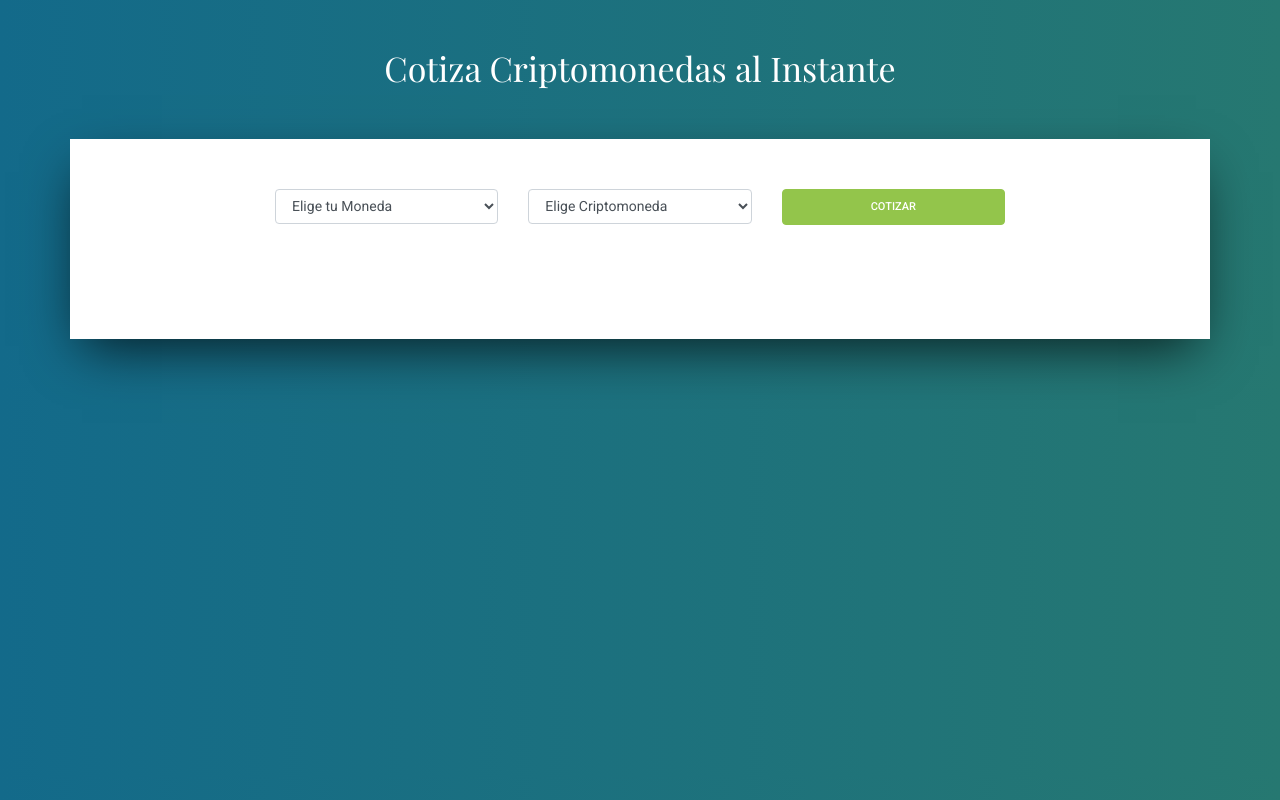
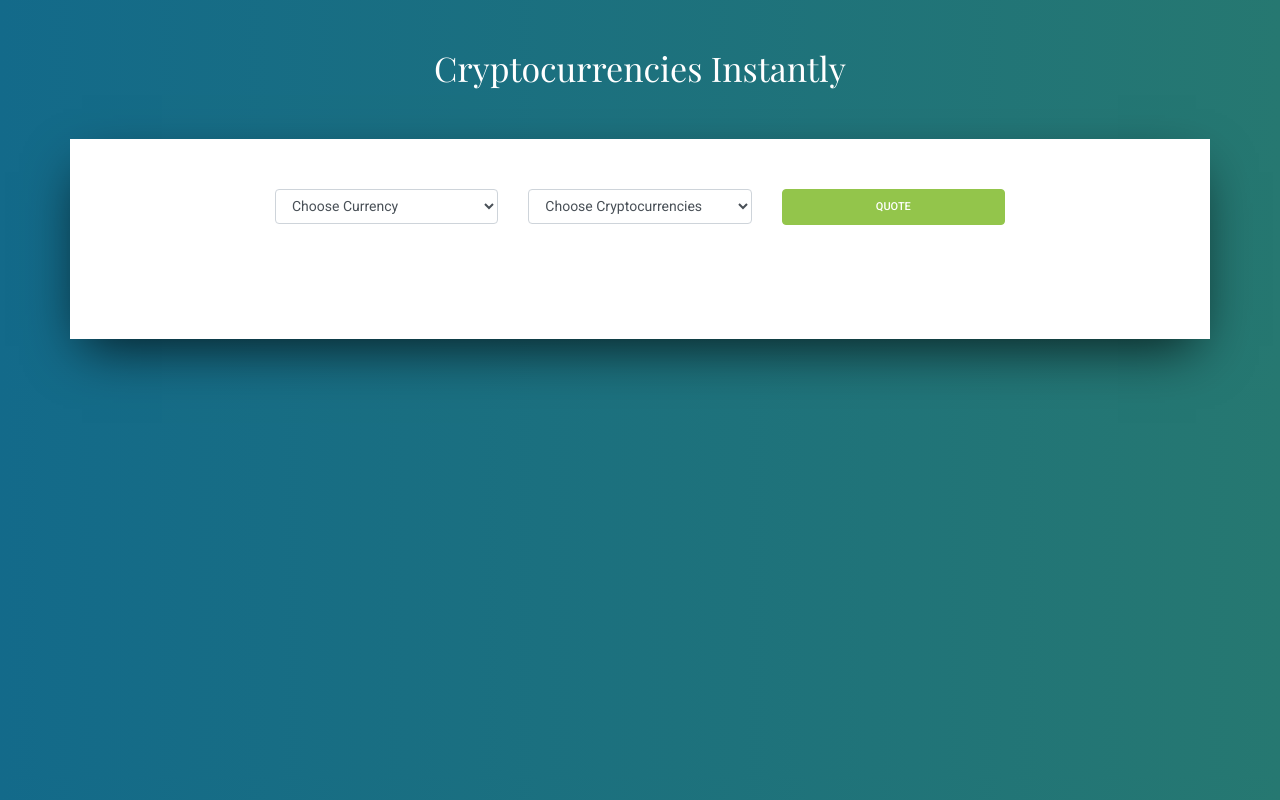
Before and after one commit to crims123/Cryptocurrencies-Instantly-Pure-Javascript, a plain HTML site: page index.html in a window 1280 px wide. Drawn offline with nearby package versions, Linux system fonts and the light colour scheme; no server answers.

Commit message:
Changed project to English Language

```diff
--- a/index.html
+++ b/index.html
@@ -11,7 +11,7 @@
     <link href="css/style.css" rel="stylesheet">
 </head>
 <body>
-    <h1 class="text-center my-5">Cotiza Criptomonedas al Instante</h1>
+    <h1 class="text-center my-5">Cryptocurrencies Instantly</h1>
     <div class="container contenido-principal">
 
         <div class="row justify-content-center">
@@ -19,20 +19,20 @@
                 <div class="formulario-cotizar row">
                         <div class="form-group col-12 col-md-4">
                             <select id="moneda" class="form-control">
-                                <option value="" disabled selected>Elige tu Moneda </option>
-                                <option value="USD">Dolar Estadounidense</option>
-                                <option value="MXN">Peso Mexicano</option>
-                                <option value="GBP">Libras</option>
+                                <option value="" disabled selected>Choose Currency </option>
+                                <option value="USD">United State Dollar</option>
+                                <option value="MXN">Mexican Pesos</option>
+                                <option value="GBP">Pounds</option>
                                 <option value="EUR">Euros</option>
                             </select>
                         </div>
                         <div class="form-group col-12 col-md-4">
                             <select id="criptomoneda" class="form-control">
-                                <option value="" disabled selected>Elige Criptomoneda</option>
+                                <option value="" disabled selected>Choose Cryptocurrencies</option>
                             </select>
                         </div>
                         <div class="form-group col-12 col-md-4">
-                            <input type="submit" class="btn btn-success" value="Cotizar">
+                            <input type="submit" class="btn btn-success" value="Quote">
                         </div>
                 </div><!--.formulario-cotizar-->
 
--- a/js/ui.js
+++ b/js/ui.js
@@ -41,10 +41,10 @@ class Ui {
         let templateHTML = `
             <div class="card bg-warning">
                 <div class="card-body text-light">
-                        <h2 class="card-title">Resultado:</h2>
-                        <p>El Precio de ${FROMSYMBOL} a moneda ${TOSYMBOL} es de: $ ${Math.round(PRICE)}</p>
-                        <p>MarketCap: $ ${Math.round(MKTCAP)}</p>
-                        <p>Última Actualización: ${update}</p>
+                        <h2 class="card-title">Result:</h2>
+                        <p>The price of one ${FROMSYMBOL} to ${TOSYMBOL} it is: $ ${Math.round(PRICE)}</p>
+                        <p>Market Capitalization: $ ${Math.round(MKTCAP)}</p>
+                        <p>Last Update: ${update}</p>
                 </div>
             </div>
             `;
```
